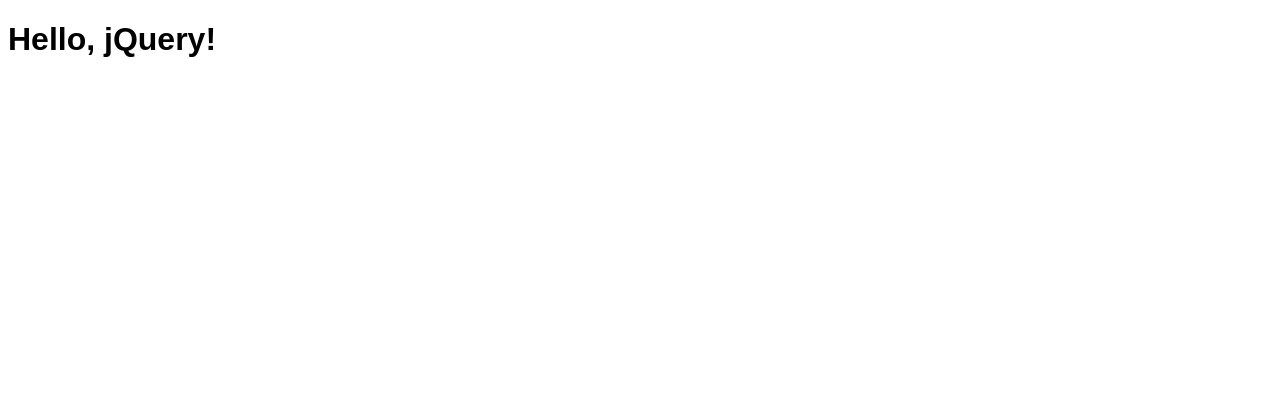
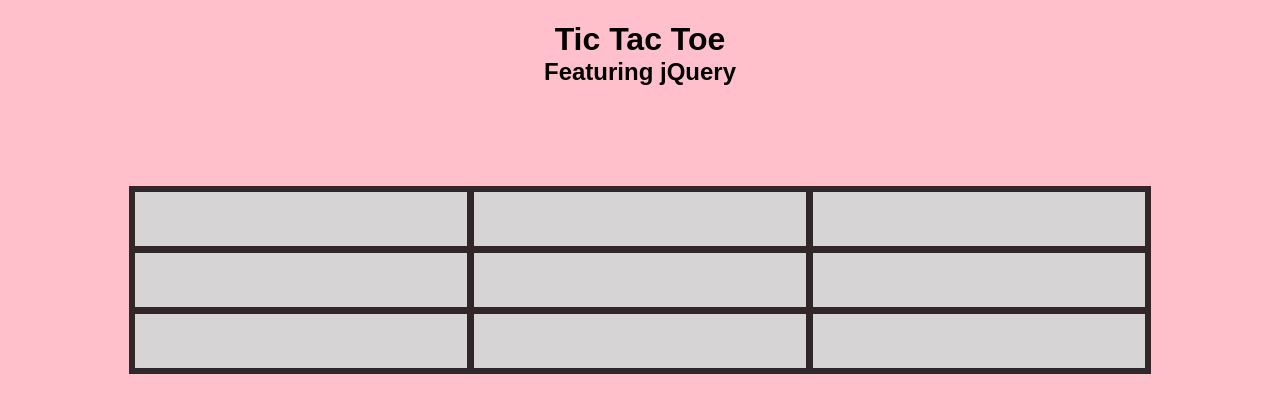
Before and after one commit to russelltheprogrammer/jquery-ttt, a website: page index.html in a window 1280 px wide. Drawn offline with nearby package versions, Linux system fonts and the light colour scheme.

Commit message:
work on project

```diff
--- a/index.html
+++ b/index.html
@@ -3,14 +3,36 @@
 <head>
     <meta charset="UTF-8">
     <meta name="viewport" content="width=device-width, initial-scale=1.0">
-    <title>My jQuery Project</title>
+    <title>Tic Tac Toe</title>
     <link rel="stylesheet" href="styles.css">
 </head>
 <body>
 
-    <h1>Hello, jQuery!</h1>
+    <div id="header-section">
+        <h1>Tic Tac Toe</h1>
+        <h2>Featuring jQuery</h2>
+    </div>
+
+    <div class="grid-container">
+        <div class="grid-item">&nbsp;</div>
+        <div class="grid-item">&nbsp;</div>
+        <div class="grid-item">&nbsp;</div>
+        <div class="grid-item">&nbsp;</div>
+        <div class="grid-item">&nbsp;</div>
+        <div class="grid-item">&nbsp;</div>
+        <div class="grid-item">&nbsp;</div>
+        <div class="grid-item">&nbsp;</div>
+        <div class="grid-item">&nbsp;</div>
+    </div>
+
+    <div id="secret-section">
+        <div class="hide">
+            <p>Secret Section! What are you doing down here!</p>
+        </div>
+    </div>
 
     <script src="node_modules/jquery/dist/jquery.min.js"></script>
     <script src="javascript/main.js"></script>
+
 </body>
 </html>
--- a/javascript/main.js
+++ b/javascript/main.js
@@ -1,5 +1,20 @@
-$(document).ready(function() {
-    $('h1').click(function() {
-        $(this).css('color', 'red');
+$(document).ready( () => {
+
+    $('.hide').hide();
+
+
+    $('#header-section h1').on('mouseenter', (event) => {
+        $(event.currentTarget).css('color', 'red')
+        .on('mouseleave', () => {
+            $(event.currentTarget).css('color', 'black')
+        });
     });
+
+    $('#secret-section').on('mouseenter', () => {
+        $('.hide').show()
+        // .on('mouseleave', () => {
+        //     $('.hide').hide();
+        // })
+    });
+
 });
--- a/package.json
+++ b/package.json
@@ -5,7 +5,7 @@
   "main": "index.js",
   "scripts": {
     "test": "echo \"Error: no test specified\" && exit 1",
-    "start": "http-server -a localhost -p 8000"
+    "start": "lite-server"
   },
   "keywords": [],
   "author": "",
@@ -14,6 +14,6 @@
     "jquery": "^3.7.1"
   },
   "devDependencies": {
-    "http-server": "^14.1.1"
+    "lite-server": "^2.6.1"
   }
 }
--- a/styles.css
+++ b/styles.css
@@ -1,3 +1,46 @@
 body {
     font-family: Arial, sans-serif;
+    background-color: pink;
 }
+
+#header-section {
+    text-align: center;
+}
+
+#header-section h1 {
+    margin-bottom: 0;
+}
+
+#header-section h2 {
+    margin-top: 0;
+}
+
+.grid-container {
+    display: grid;
+    grid-template-columns: auto auto auto;
+    grid-gap: 5px;
+    padding: 5px;
+    width: 80%;
+    margin: auto;
+    margin-top: 100px;
+    background-color: rgba(0, 0, 0, 0.8);
+}
+
+.grid-item {
+    background-color: rgba(255, 255, 255, 0.8);
+    border: 1px solid rgba(0, 0, 0, 0.8);
+    padding: 10px;
+    font-size: 30px;
+    text-align: center;
+}
+
+#secret-section {
+   position: fixed;
+   bottom: 0;
+   width: 50%;
+   left: 50%;
+   transform: translateX(-50%);
+   margin: auto;
+   text-align: center;
+   background-color: lightblue;
+}
```
Also changed, not shown: 1 other file.
